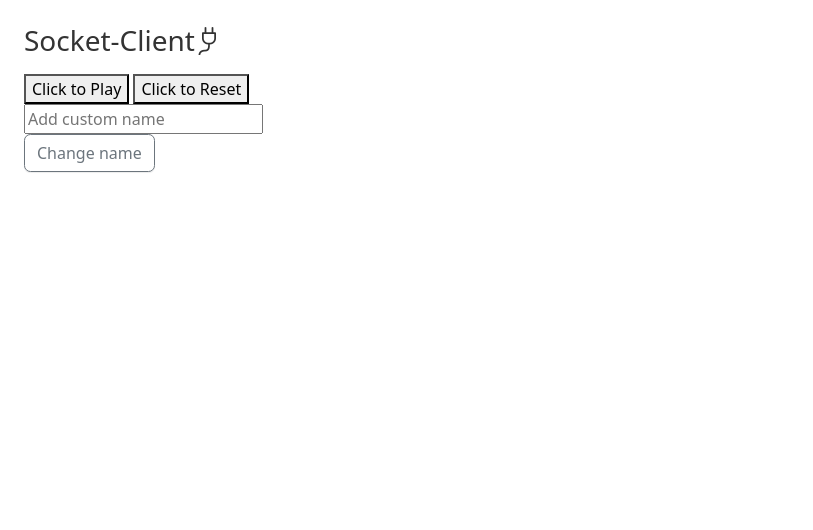
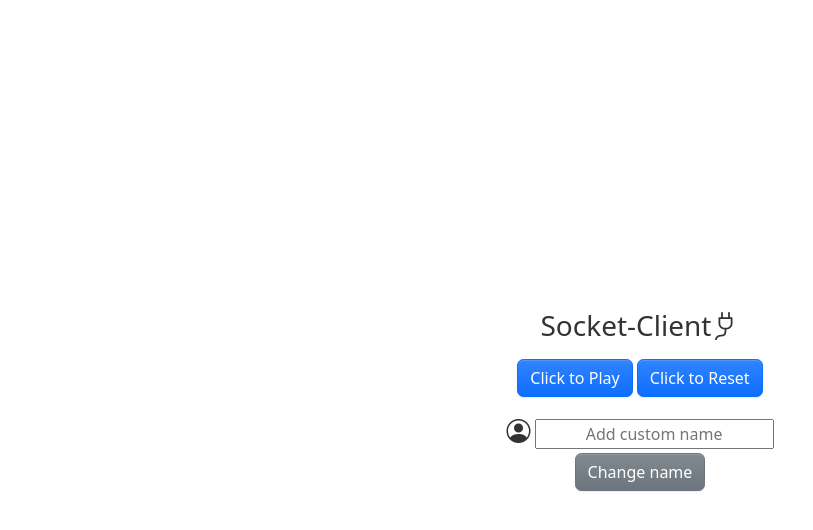
Before and after one commit to tnoonan98/socket-client-v2, a website built with Vite: page src/index.html in a window 1280 px wide. Shown: the whole page, without its empty margins (0-813 px from the left). Built offline with nearby package versions, Linux system fonts and the light colour scheme; no server answers.

Commit message:
commit for guido review

```diff
--- a/src/index.html
+++ b/src/index.html
@@ -9,33 +9,27 @@
   <script type="module" src="./js/main.js"></script>
 </head>
 
-<body>
+<div class="d-flex flex-column min-vh-100 justify-content-center align-items-center text-center">
 
-  <div class="card" style="width: 18rem;">
+  <div class="card ">
+    <h3 class="card-title ">Socket-Client<i class="bi bi-plug"></i> </h3>
+    <h6 id="connectAuth" class="card-subtitle mb-2 text-muted"></h6>
     <div class="card-body">
-      <h3 class="card-title">Socket-Client<i class="bi bi-plug"></i> </h3>
-      <h6 id="connectAuth" class="card-subtitle mb-2 text-muted"></h6>
       <h3 id="counterDisplay" class="card-title"></h3>
       <p id="whoClicked" class="card-text"></p>
-      <button id="btn1" type="button">Click to Play</button>
-      <button id="reset" type="button">Click to Reset</button>
-      <div class="input-group mb-3">
-        <input id="chosenName" type="text" class="form-control" placeholder="Add custom name" aria-label="Recipient's username" aria-describedby="basic-addon2">
-        <div class="input-group-append">
-          <button id="changeName" class="btn btn-outline-secondary" type="button" >Change name</button>
+      <button id="btn1" class="btn btn-primary">Click to Play</button>
+      <button id="reset" class="btn btn-primary">Click to Reset</button>
+      <div class="input-group pt-3">
+        <i class="bi bi-person-circle" style="font-size: 1.5rem;"></i>
+        <input id="chosenName" type="text" class="form-control text-center" placeholder="Add custom name">
+        <div class="input-group-append pt-1">
+          <button id="changeName" class="btn btn-secondary">Change name</button>
         </div>
       </div>
     </div>
   </div>
-    <!--<h4> Socket-Client<i class="bi bi-plug"></i> </h4>-->
-    <!--<h3 id="whoClicked"></h3>-->
-    <!--<h2 id="connectAuth"></h2>-->
-    <!--<h1 id="counterDisplay">Counter </h1>-->
-    <!--<button id="btn1" type="button">Click to Play</button>
-    <button id="reset" type="button">Click to Reset</button>-->
+</div>
 
-  </div>
-
-</body>
+</div>
 
 </html>
--- a/src/js/main.js
+++ b/src/js/main.js
@@ -1,19 +1,12 @@
 import { io } from 'socket.io-client'
+//import { a } from './modules/a.js'
+//import { sendCustomName } from './modules/sendCustomName.js'
 
-// Import our custom CSS
 import '../scss/styles.scss'
 import 'bootstrap-icons/font/bootstrap-icons.css'
 
-// Import only the Bootstrap components we need
-import { Popover } from 'bootstrap';
-
-const socket = io("ws://172.17.103.51:3000")
-
-// Create an example popover
-document.querySelectorAll('[data-bs-toggle="popover"]')
-  .forEach(popover => {
-    new Popover(popover)
-  })
+const socket = io("ws://172.17.40.2:3000")
+//const socket = io("ws://192.168.56.1:3000")
 
 socket.on("connectComplete", (msg) => {
   console.log(`You recieved ${msg}.`)
@@ -28,6 +21,7 @@ socket.on("someoneResetClicks", (msg) => {
   const count = JSON.parse(msg)
 
   document.querySelector("#counterDisplay").innerHTML = 'Counter: ' + count.totalClicks
+  document.querySelector("#whoClicked").innerHTML = count.whoClicked + ' Reset!!!'
 })
 
 socket.on("someoneClicked", (msg) => {
@@ -36,7 +30,7 @@ socket.on("someoneClicked", (msg) => {
   const count = JSON.parse(msg)
 
   document.querySelector("#counterDisplay").innerHTML = 'Counter: ' + count.totalClicks
-  document.querySelector("#whoClicked").innerHTML = count.whoClicked + ' clicked!!!'
+  document.querySelector("#whoClicked").innerHTML = count.whoClicked + ' Clicked!!!'
 
 })
 
@@ -55,6 +49,7 @@ function sendCustomName() {
 
 document.querySelector('#changeName').addEventListener("click", () => {
   sendCustomName()
+  document.querySelector('#changeName').disabled = true
 })
 
 document.querySelector('#btn1').addEventListener("click", () => {
--- /dev/null
+++ b/src/modules/a.js
@@ -0,0 +1,3 @@
+export function a( ) {
+    console.log()
+}
--- /dev/null
+++ b/src/modules/sendCustomName.js
@@ -0,0 +1,12 @@
+/*export function sendCustomName() {
+    const name = document.getElementById("chosenName").value
+
+    const payload = {
+      customName: name
+    }
+
+    const payloadAsString = JSON.stringify(payload)
+
+    console.log("nameUpdate", payloadAsString)
+    socket.emit("nameUpdate", payloadAsString)
+  }*/
--- a/src/scss/styles.scss
+++ b/src/scss/styles.scss
@@ -85,7 +85,3 @@ $success: #7952b3;
 //
 // Custom styles
 //
-
-body {
-  padding: 1.5rem;
-}
```
Also changed, not shown: 1 other file.
